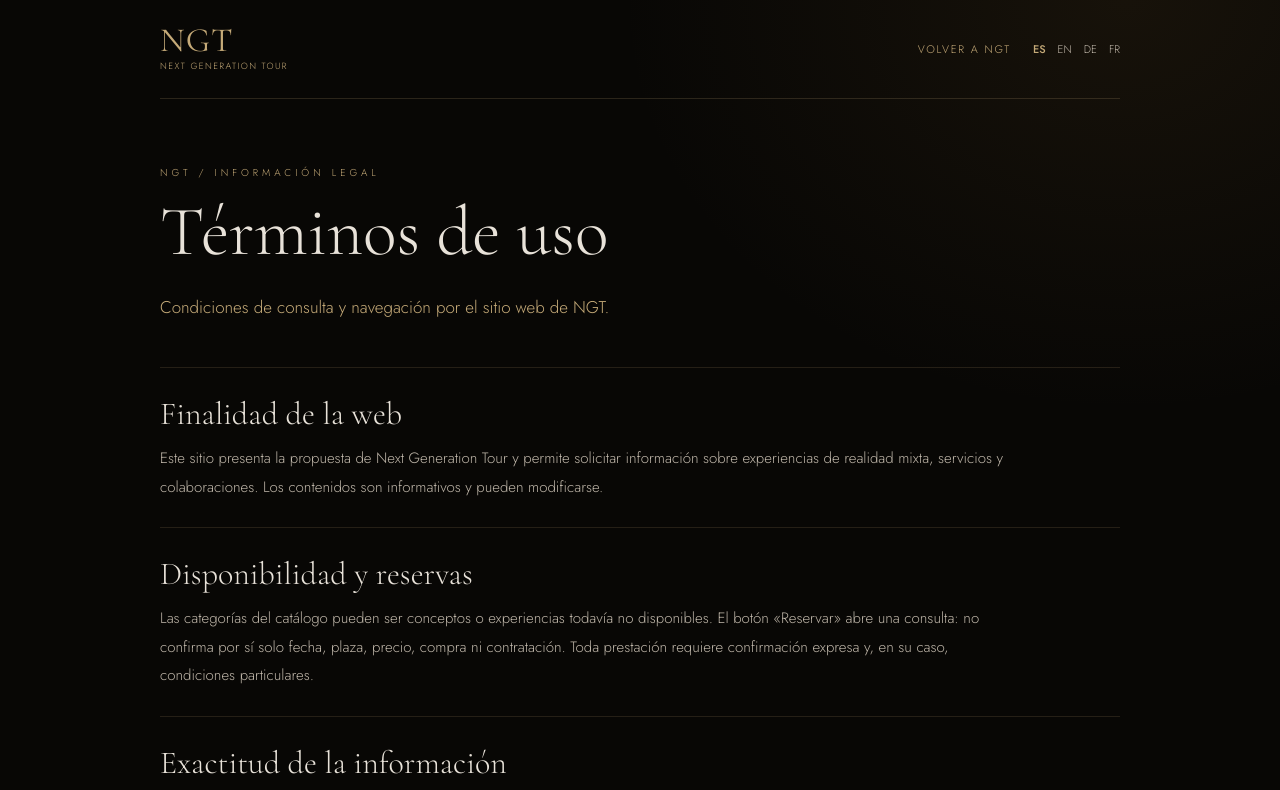
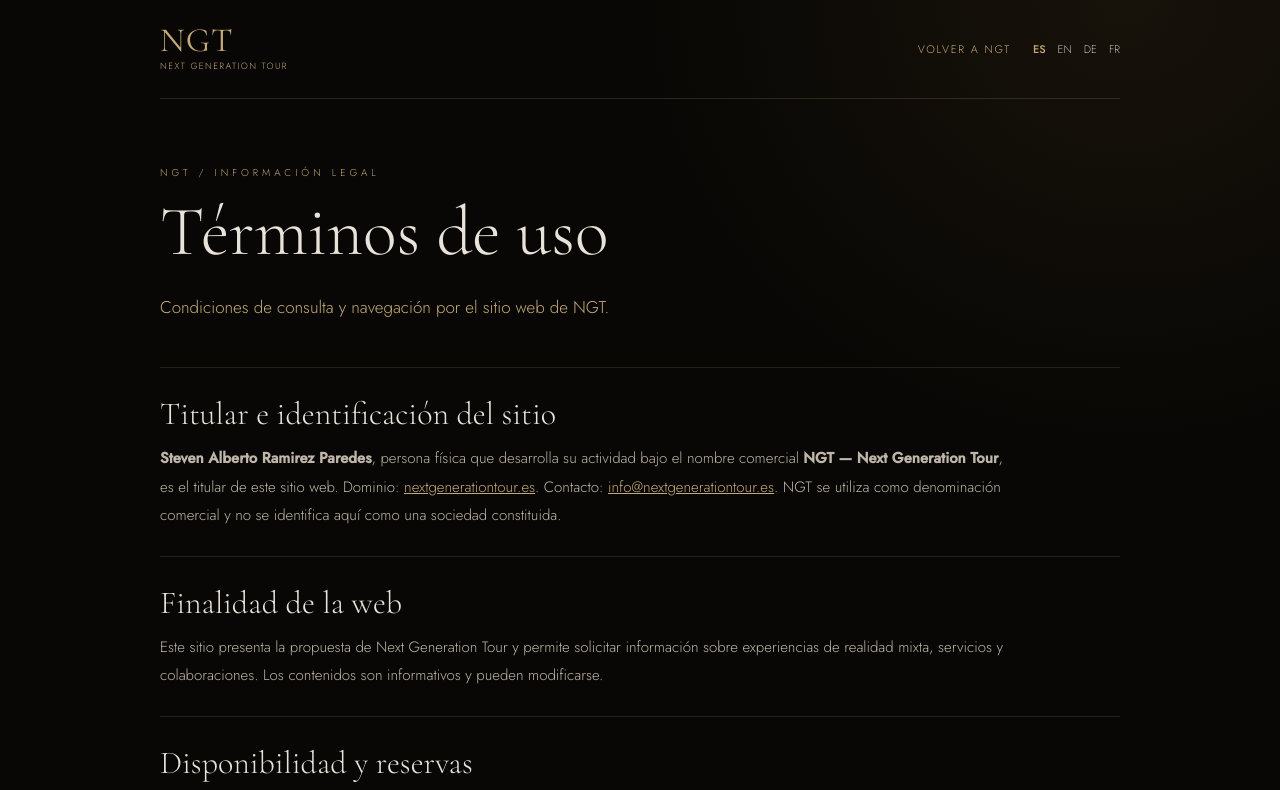
Before and after one commit to nextgenerationtourngt-spec/NextGenerationTour.es, a plain HTML site: page terminos/index.html in a window 1280 px wide. Shown: the top 790 px of the page. Drawn offline with nearby package versions, Linux system fonts and the light colour scheme.

Commit message:
legal: titular persona física NGT (terminos/index.html)

```diff
--- a/terminos/index.html
+++ b/terminos/index.html
@@ -27,7 +27,7 @@ section{border-top:1px solid rgba(197,170,120,.15);padding:28px 0 26px}p{color:v
 <body><div class="shell">
 <header class="top"><a class="brand" href="/">NGT<small>Next Generation Tour</small></a><div class="top-right"><a class="back" href="/">Volver a NGT</a><nav class="langs" aria-label="Languages"><a href="/terminos/" aria-current="page">ES</a><a href="/en/terminos/" >EN</a><a href="/de/terminos/" >DE</a><a href="/fr/terminos/" >FR</a></nav></div></header>
 <main id="content"><p class="eyebrow">NGT / Información legal</p><h1>Términos de uso</h1><p class="lead">Condiciones de consulta y navegación por el sitio web de NGT.</p>
-<section><h2>Finalidad de la web</h2><p>Este sitio presenta la propuesta de Next Generation Tour y permite solicitar información sobre experiencias de realidad mixta, servicios y colaboraciones. Los contenidos son informativos y pueden modificarse.</p></section>
+<section><h2>Titular e identificación del sitio</h2><p><strong>Steven Alberto Ramirez Paredes</strong>, persona física que desarrolla su actividad bajo el nombre comercial <strong>NGT — Next Generation Tour</strong>, es el titular de este sitio web. Dominio: <a href="https://nextgenerationtour.es/">nextgenerationtour.es</a>. Contacto: <a href="mailto:info@nextgenerationtour.es">info@nextgenerationtour.es</a>. NGT se utiliza como denominación comercial y no se identifica aquí como una sociedad constituida.</p></section><section><h2>Finalidad de la web</h2><p>Este sitio presenta la propuesta de Next Generation Tour y permite solicitar información sobre experiencias de realidad mixta, servicios y colaboraciones. Los contenidos son informativos y pueden modificarse.</p></section>
 <section><h2>Disponibilidad y reservas</h2><p>Las categorías del catálogo pueden ser conceptos o experiencias todavía no disponibles. El botón «Reservar» abre una consulta: no confirma por sí solo fecha, plaza, precio, compra ni contratación. Toda prestación requiere confirmación expresa y, en su caso, condiciones particulares.</p></section>
 <section><h2>Exactitud de la información</h2><p>Se procura mantener información clara y actualizada, pero los servicios, ubicaciones, características y disponibilidades se concretan en cada propuesta. Las fotografías, diseños y descripciones pueden ser ilustrativos.</p></section>
 <section><h2>Propiedad intelectual</h2><p>Los signos, diseños, imágenes y contenidos identificados como NGT pertenecen a sus respectivos titulares. No se permite reproducirlos comercialmente sin autorización, salvo los usos que permita la ley.</p></section>
```
